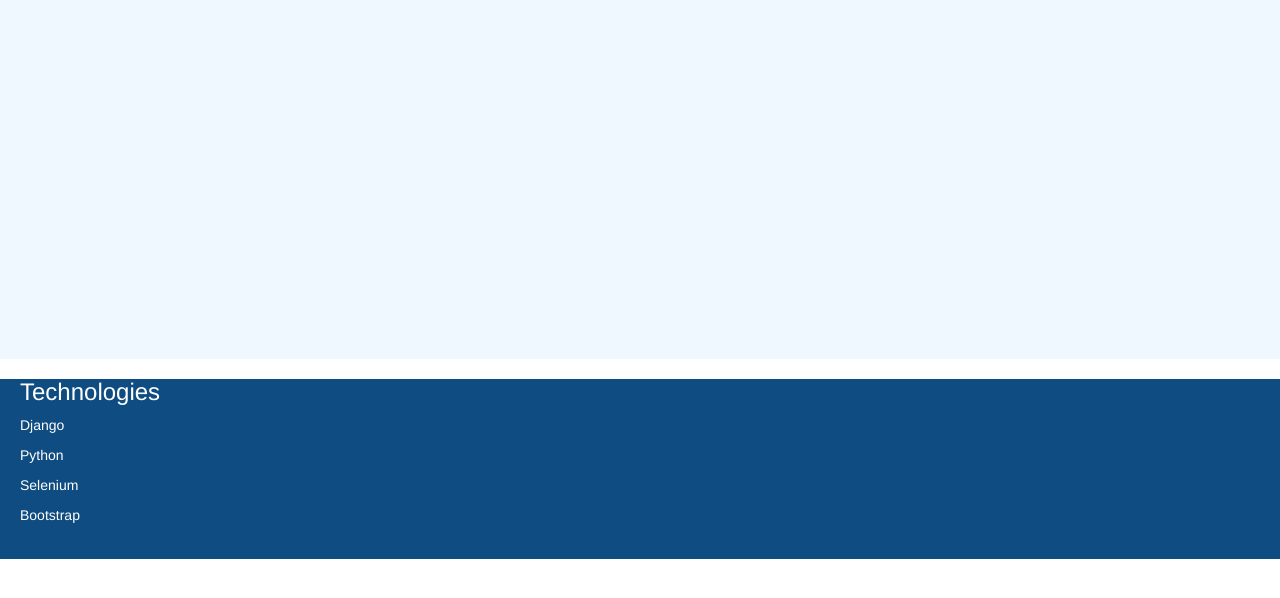
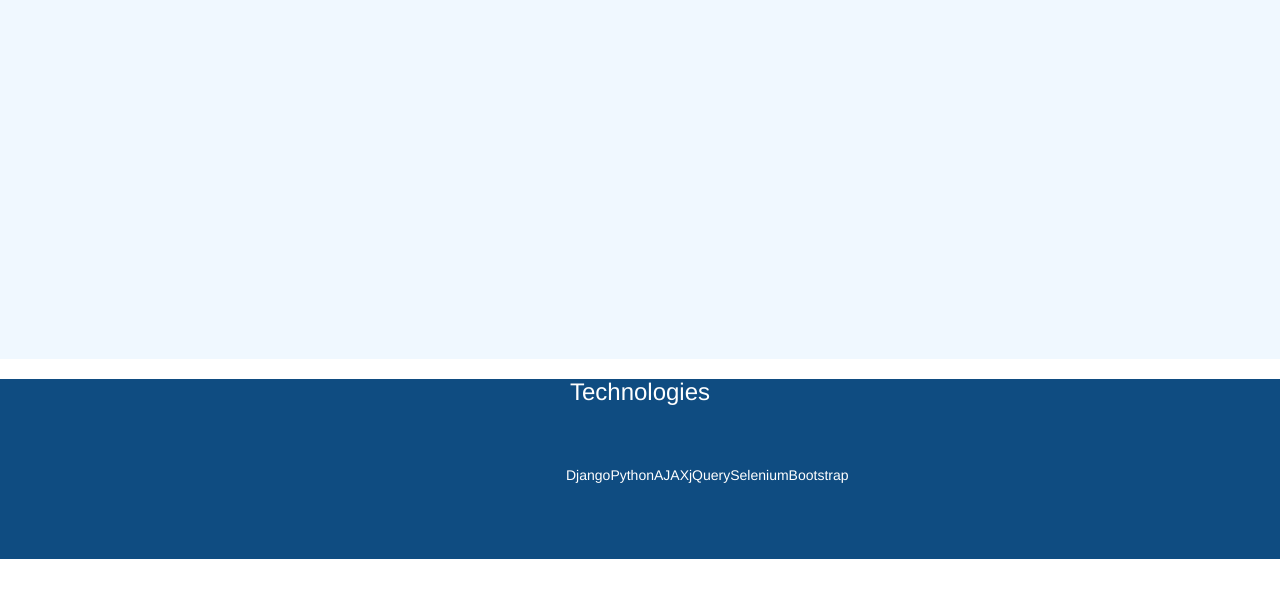
Before and after one commit to thleigh/FoodFuse, a Django app: page /favorites/ in a window 1280 px wide. Shown: the part 185-783 px from the top of the page. Run offline with Django 3.2, Linux system fonts and the light colour scheme; data that the repository does not hold is empty; some libraries are stand-ins or nearby versions; some web fonts are replaced.

Commit message:
edit bottom nav

```diff
--- a/main_app/templates/layout.html
+++ b/main_app/templates/layout.html
@@ -60,11 +60,13 @@
   <br>
   <br>
 </div>
-<div class="bottomNav" style="background-color: #0F4C81; height: 180px; color: white; margin:0px; padding:0px; padding-left: 20px">
-  <h3>Technologies</h3>
-  <div style="display: inline-block">
+<div class="bottomNav" style="background-color: #0F4C81; height: 180px; color: white; margin:0px; padding:0px; padding-left: 20px; padding-right: 20px;">
+  <h3 style="text-align: center;">Technologies</h3>
+  <div class="container" style="width:20%; display: flex; flex-direction: row; justify-content: space-between; padding: 50px">
     <p>Django</p>
     <p>Python</p>
+    <p>AJAX</p>
+    <p>jQuery</p>
     <p>Selenium</p>
     <p>Bootstrap</p>
   </div>
```
